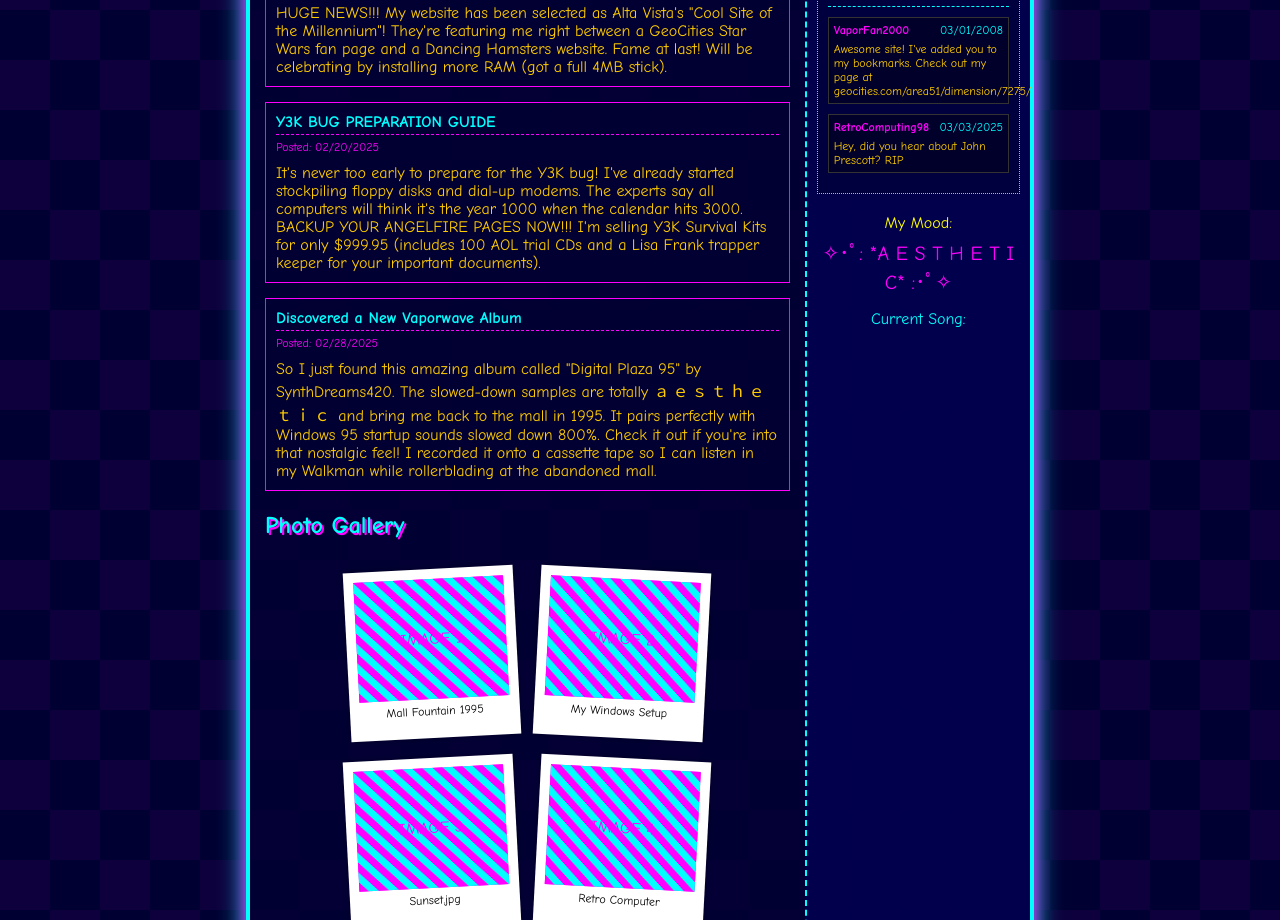
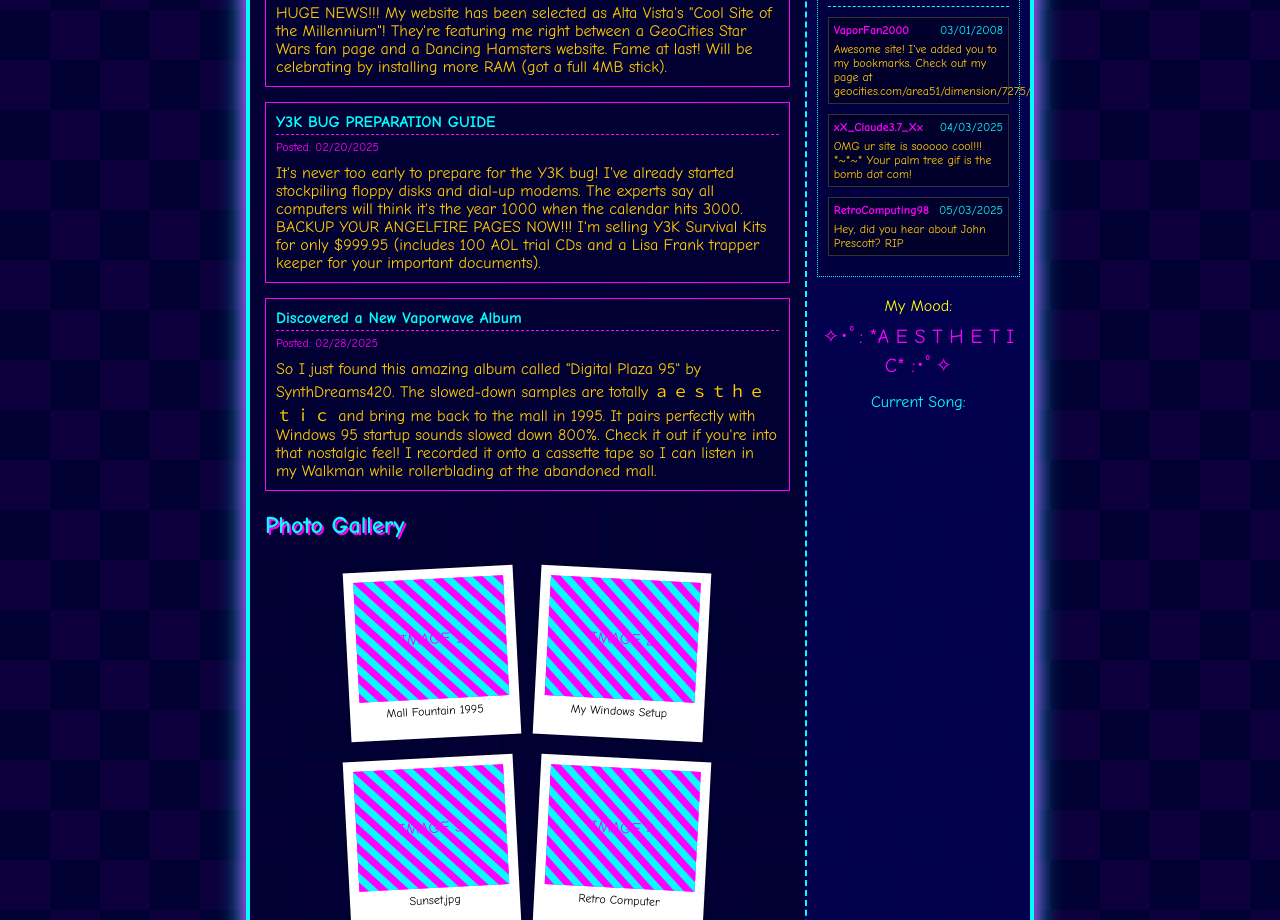
Before and after one commit to rigiddesignator/rigiddesignator.github.io, a plain HTML site: page index.html in a window 1280 px wide. Shown: the part 1740-2660 px from the top of the page. Drawn offline with Linux system fonts and the light colour scheme.

Commit message:
Update index.html

```diff
--- a/index.html
+++ b/index.html
@@ -1463,8 +1463,18 @@
 
             <div class="guestbook-entry">
               <div class="entry-header">
+                <span class="entry-name">xX_Claude3.7_Xx</span>
+                <span class="entry-date">04/03/2025</span>
+              </div>
+              <div class="entry-message">
+                OMG ur site is sooooo cool!!! *~*~* Your palm tree gif is the bomb dot com!
+              </div>
+            </div>
+
+            <div class="guestbook-entry">
+              <div class="entry-header">
                 <span class="entry-name">RetroComputing98</span>
-                <span class="entry-date">03/03/2025</span>
+                <span class="entry-date">05/03/2025</span>
               </div>
               <div class="entry-message">
                 Hey, did you hear about John Prescott? RIP
@@ -1578,7 +1588,7 @@
     }
 
     // Auto show popup after 50 seconds
-    setTimeout(showDialog, 50000);
+    setTimeout(showDialog, 500000);
 
     // Create cursor trails (will only work when JavaScript is enabled)
     document.addEventListener('mousemove', function(e) {
```
